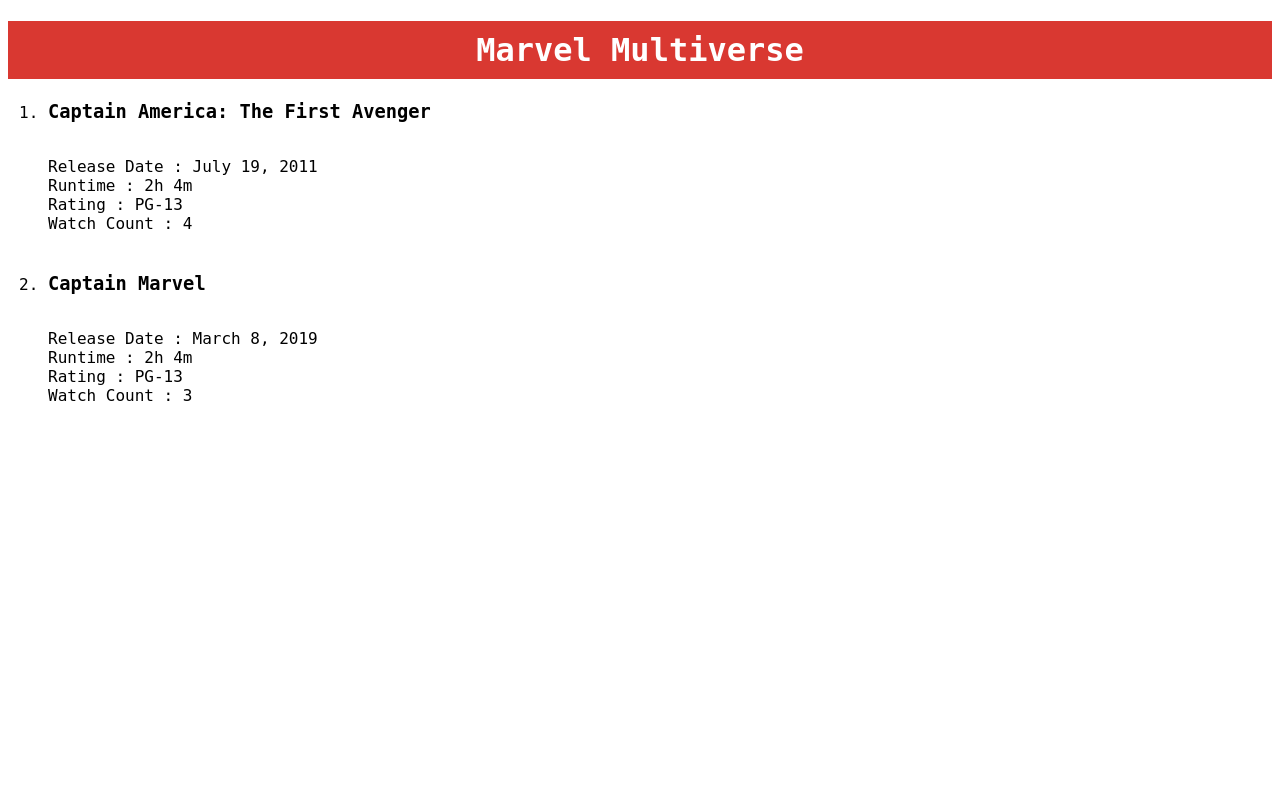
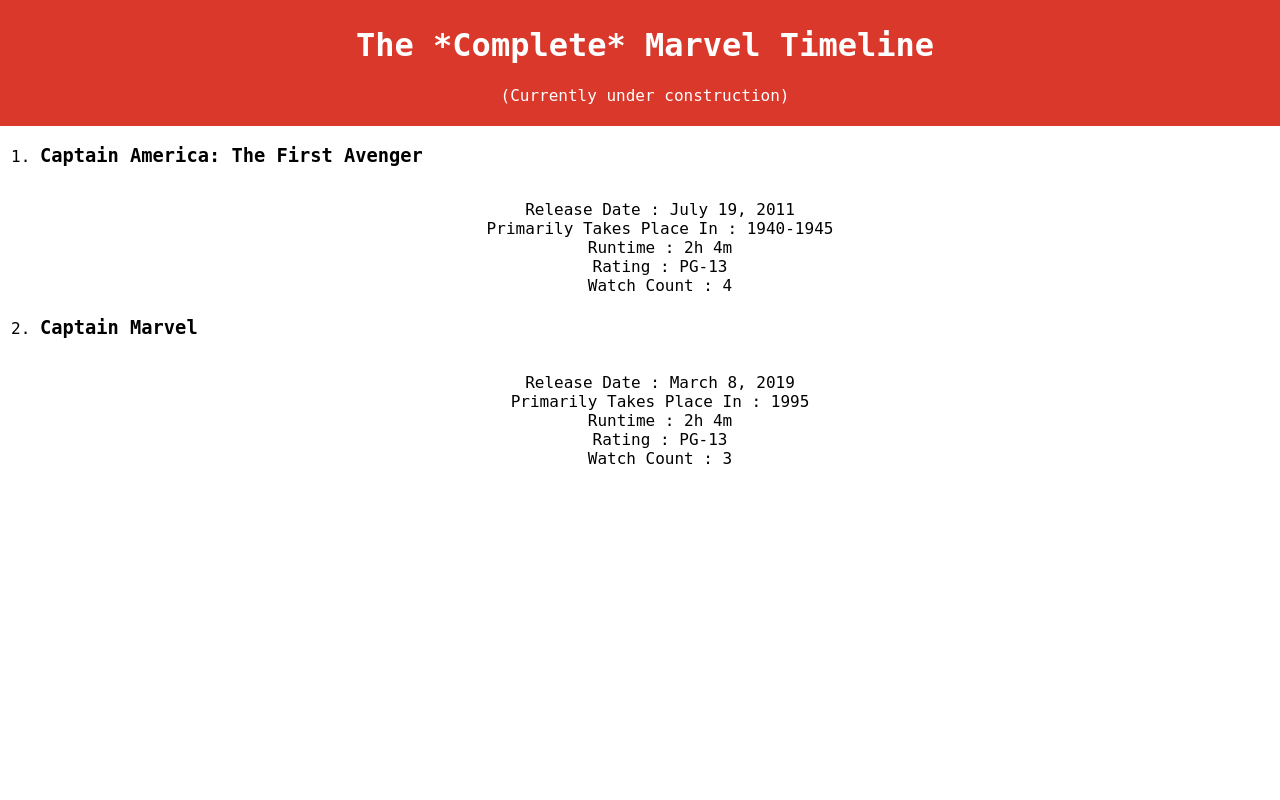
Before and after one commit to imagineer32/imagineer32.github.io, a plain HTML site: page index.html in a window 1280 px wide. Drawn offline with Linux system fonts and the light colour scheme.

Commit message:
Update index.html

```diff
--- a/index.html
+++ b/index.html
@@ -6,15 +6,20 @@
 
         <style>
 
+            body {
+                margin: 0;
+            }
+
             * {
                 font-family: "DejaVu Sans Mono", monospace;
             }
 
-            h1 {
+            #maintitle {
+                background: rgb(217, 56, 43);
+                color: rgb(255, 255, 255);
+                width: 100%;
                 text-align: center;
-                background: rgb(217, 56, 49);
-                color: rgb(255, 255, 255);
-                padding: 10px;
+                padding: 5px;
 
             }
 
@@ -22,6 +27,7 @@
                 height: 114px;
                 background: rgb(255, 255, 255);
                 overflow: auto;
+                text-align: center;
             }
 
             #header {
@@ -30,23 +36,36 @@
                 width: 384px;
             }
 
+            #quoteList {
+                list-style-type: disc;
+                text-align: left;
+            }
+
+
+
         </style>
     </head>
     <body>
 
-    <h1>Marvel Multiverse</h1>
+    <div id="maintitle">
+    <h1>The *Complete* Marvel Timeline</h1>
+    <p>(Currently under construction)</p>
+    </div>
 
 
     <ol>
         <li>
-            <h3>Captain America: The First Avenger</h3>
+            <!--Blurb up top-->
+            <h3>Captain America: The First                                Avenger</h3>
             <div id="blurb">
             <p> Release Date : July 19, 2011
+            <br>Primarily Takes Place In : 1940-1945
             <br>Runtime : 2h 4m
             <br>Rating : PG-13
             <br>Watch Count : 4
             <br>
 
+            <!--The main cast-->
             <br>Main Cast :<br>
             <br><b>Steve Rogers</b> Chris Evans
             <br><b>Peggy Carter</b> Hayley Atwell
@@ -54,16 +73,18 @@
             <br><b>Howard Stark</b> Dominic Cooper
             <br><b>Red Skull</b> Hugo Weaving
 
+            <!--cameos-->
             <br><br>Notable Cameos :
 
             <br><br><b>Stan Lee</b> - Stan Lee
             <br><b>Nick Fury</b> - Samuel Jackson
 
+            <!--Quotes-->
             <br><br>Quotes ~
-            <ul>
+            <ul id="quoteList">
                 <li>"I don't like bullies. I don't care where they're from."<br>- Steve Rogers</li>
 
-                <li>"I can do this all day."<br>- Steve Rogers </li>
+                <li>"I can do this all day."<br>- Steve Rogers                 </li>
 
                 <li>"You have no idea how to talk to a woman, do you?" <br>- Peggy Carter</li>
 
@@ -75,13 +96,16 @@
         </li>
 
         <li>
+            <!--Blurb up top-->
             <h3>Captain Marvel</h3>
             <div id="blurb">
             <p> Release Date : March 8, 2019
+            <br>Primarily Takes Place In : 1995
             <br>Runtime : 2h 4m
             <br>Rating : PG-13
             <br>Watch Count : 3
 
+            <!--The main cats…I mean cast-->
             <br><br>Main Cast :
             <br><br><b>Carol Danvers</b> Brie Larson
             <br><b>Nick Fury</b> Samuel Jackson
@@ -90,12 +114,14 @@
             <br><b>Talos</b> Ben Mendelsohn
             <br><b>Goose the Cat</b> Reggie, Rizzo, Gonzo, and Archie
 
+            <!--Cameos next-->
             <br><br>Notable Cameos :
             <br><br><b>Stan Lee</b> Stan Lee
             <br><br>
 
+            <!--List of quotes-->
             Quotes ~
-            <br><ul>
+            <br><ul id="quoteList">
 
                 <li>"Higher, further, faster, baby!"<br>- Carol Danvers and Maria Rambeau</li>
 
@@ -109,6 +135,7 @@
 
             </ul>
 
+        <!--Add in Iron Man next-->
 
             </p>
         </div></li>
@@ -117,9 +144,3 @@
 
     </body>
 </html>
-
-
-    </ol>
-
-    </body>
-</html>
```
